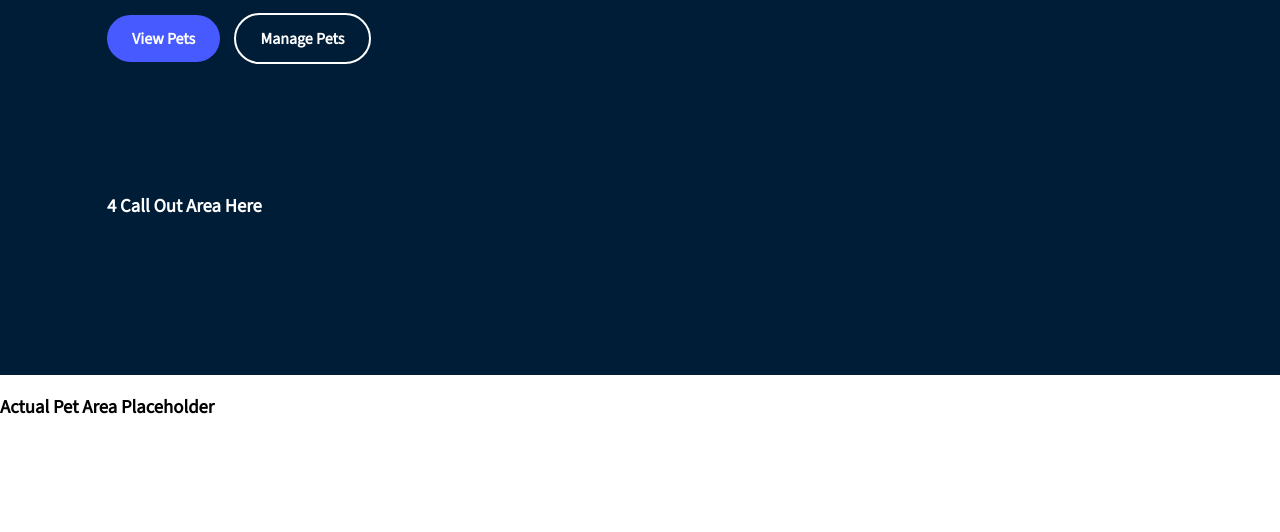
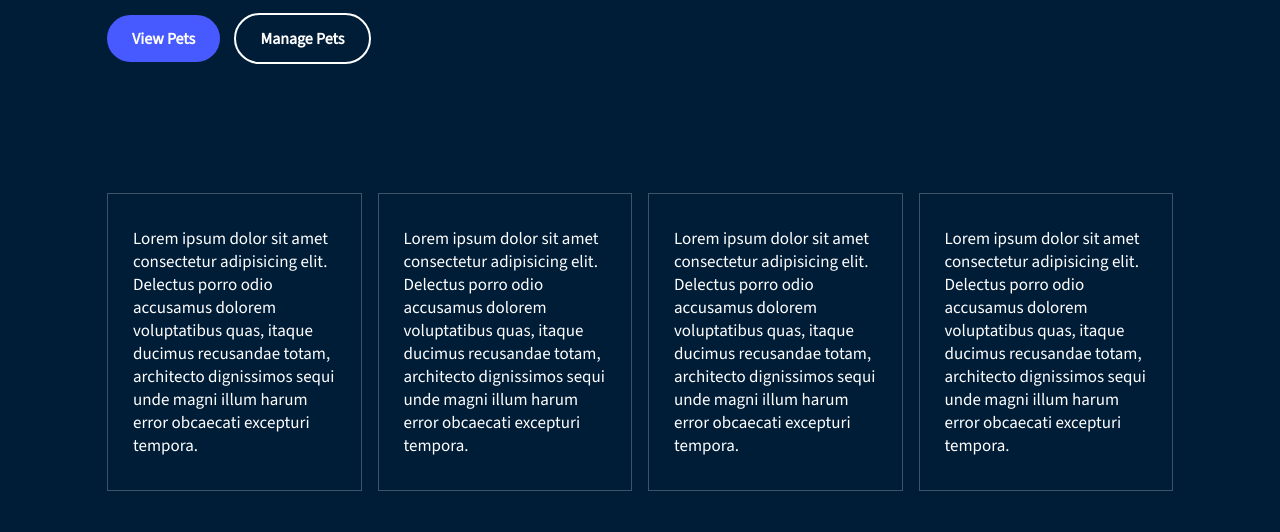
Before and after one commit to elahe-fakour/pet-adoption, a plain HTML site: page index.html in a window 1280 px wide. Shown: the part 420-952 px from the top of the page. Before the commit the page ends 858 px from the top, so only its background shows below. Drawn offline with nearby package versions, Linux system fonts and the light colour scheme.

Commit message:
Set Grid columns for 4 intro features

```diff
--- a/index.html
+++ b/index.html
@@ -12,13 +12,26 @@
     <div class="top-section-wrapper">
       <div class="top-section">
         <h1>Find Your New Bestie</h1>
-        <p>The most amazing list of adoptable pets at your fingertips. Updated fresh daily.</p>
+        <p class="intro-text">The most amazing list of adoptable pets at your fingertips. Updated fresh daily.</p>
         <div class="intro-buttons">
           <a href="#" class="our-btn utility-mr">View Pets</a>
           <a href="#" class="our-btn our-btn--outline">Manage Pets</a>
         </div>
 
-        <h3>4 Call Out Area Here</h3>
+        <div class="intro-features">
+          <div class="intro-feature">
+            <p>Lorem ipsum dolor sit amet consectetur adipisicing elit. Delectus porro odio accusamus dolorem voluptatibus quas, itaque ducimus recusandae totam, architecto dignissimos sequi unde magni illum harum error obcaecati excepturi tempora.</p>
+          </div>
+          <div class="intro-feature">
+            <p>Lorem ipsum dolor sit amet consectetur adipisicing elit. Delectus porro odio accusamus dolorem voluptatibus quas, itaque ducimus recusandae totam, architecto dignissimos sequi unde magni illum harum error obcaecati excepturi tempora.</p>
+          </div>
+          <div class="intro-feature">
+            <p>Lorem ipsum dolor sit amet consectetur adipisicing elit. Delectus porro odio accusamus dolorem voluptatibus quas, itaque ducimus recusandae totam, architecto dignissimos sequi unde magni illum harum error obcaecati excepturi tempora.</p>
+          </div>
+          <div class="intro-feature">
+            <p>Lorem ipsum dolor sit amet consectetur adipisicing elit. Delectus porro odio accusamus dolorem voluptatibus quas, itaque ducimus recusandae totam, architecto dignissimos sequi unde magni illum harum error obcaecati excepturi tempora.</p>
+          </div>
+        </div>
       </div>
     </div>
 
--- a/styles.css
+++ b/styles.css
@@ -29,7 +29,7 @@ body {
   max-width: 525px;
 }
 
-.top-section p {
+.intro-text {
   font-size: 1.25rem;
   line-height: 169.3%;
   margin: 1rem 0;
@@ -59,3 +59,19 @@ body {
 .utility-mr {
   margin-right: 10px;
 }
+
+.intro-feature {
+  border: 1px solid rgba(255, 255, 255, 0.24);
+  padding: 33px 25px ;
+}
+
+.intro-feature p{
+   margin: 0;
+   font-size: 1.0625rem;
+}
+
+.intro-features {
+  display: grid;
+  grid-template-columns: 1fr 1fr 1fr 1fr;
+  column-gap: 16px;
+}
```
